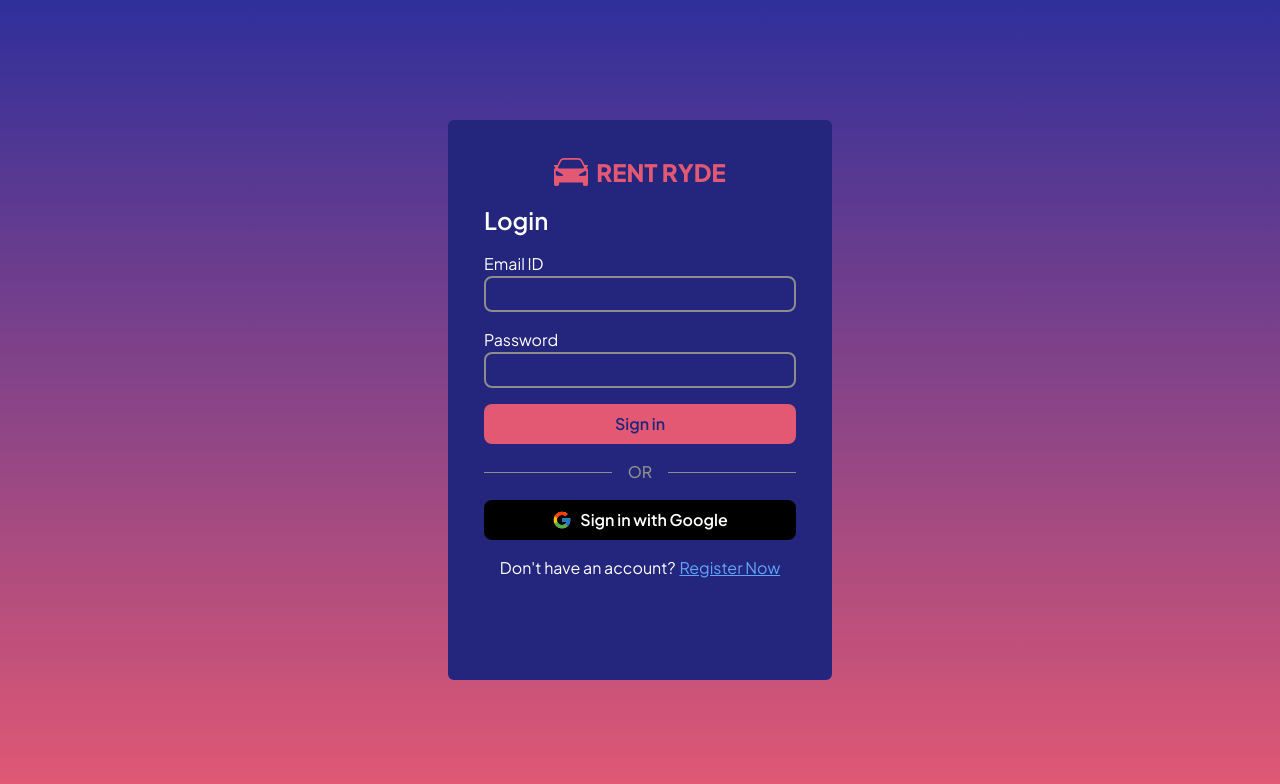
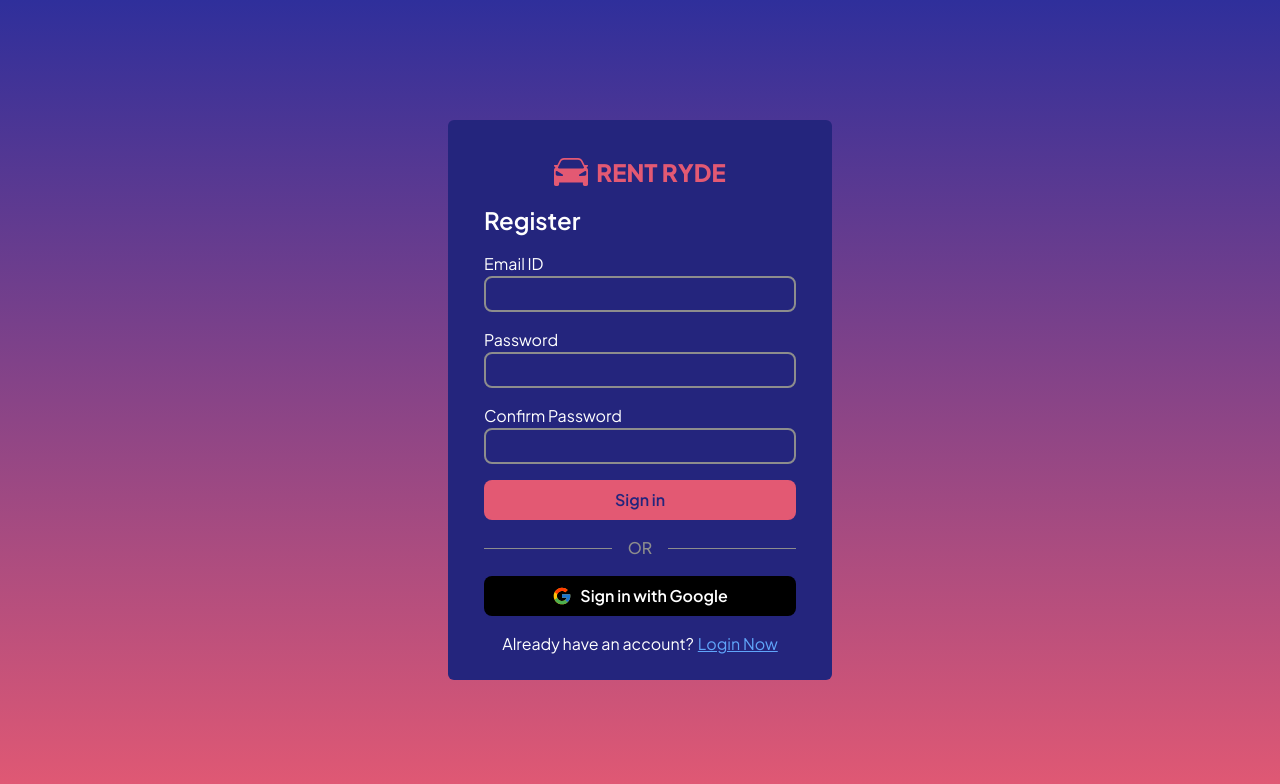
Before and after one commit to akshithP/rent-ryde, a Next.js app: page /auth in a window 1280 px wide. Shown: the top 784 px of the page. Built offline with nearby package versions, Linux system fonts and the light colour scheme.

Commit message:
Added function to switch between login and register forms

```diff
--- a/app/auth/page.tsx
+++ b/app/auth/page.tsx
@@ -1,15 +1,31 @@
-import React from "react";
+"use client";
+import React, { useState } from "react";
 import Login from "@/components/Auth Form/Login";
 import Register from "@/components/Auth Form/Register";
 
-const page = () => {
+const Auth = () => {
+  // State to handle whether to show login or regiser
+  const [activeForm, setActiveForm] = useState("register");
+
+  // Handle form change
+  const switchToLogin = () => {
+    setActiveForm("login");
+  };
+  const switchToRegiser = () => {
+    setActiveForm("register");
+  };
+
   return (
-    <div className="flex items-center justify-center bg-gradient-to-b from-secondary to-primary h-screen ">
+    <div className="flex shadow-xl items-center justify-center bg-gradient-to-b from-secondary to-primary h-screen ">
       <div className="md:w-96 md:h-[560px] w-80 h-[520px] bg-secondary2 rounded-md px-5 py-5">
-        <Login  />
+        {activeForm === "register" ? (
+          <Register switchToLogin={switchToLogin} />
+        ) : (
+          <Login switchToRegiser={switchToRegiser} />
+        )}
       </div>
     </div>
   );
 };
 
-export default page;
+export default Auth;
--- a/components/Auth Form/Login.tsx
+++ b/components/Auth Form/Login.tsx
@@ -4,7 +4,7 @@
 import CarLogo from "../../public/icons/car-logo.svg";
 import { FcGoogle as GoogleIcon } from "react-icons/fc";
 
-const Login = () => {
+const Login = ({ switchToRegiser }: any) => {
   return (
     <div>
       <div className="grid grid-col-1 p-4 gap-4 text-textPrimary">
@@ -79,7 +79,12 @@
         {/*-------------------------------GOOGLE SIGN IN BUTTON------------------------------- */}
         <div className="flex items-center justify-center gap-1 font-normal">
           <span>Don&apos;t have an account? </span>
-          <span className="text-blue-400 underline">Register Now</span>
+          <span
+            className="text-blue-400 underline hover:cursor-pointer hover:text-blue-200"
+            onClick={switchToRegiser}
+          >
+            Register Now
+          </span>
         </div>
       </div>
     </div>
--- a/components/Auth Form/Register.tsx
+++ b/components/Auth Form/Register.tsx
@@ -4,7 +4,7 @@
 import CarLogo from "../../public/icons/car-logo.svg";
 import { FcGoogle as GoogleIcon } from "react-icons/fc";
 
-const Register = () => {
+const Register = ({ switchToLogin }: any) => {
   return (
     <div>
       <div className="grid grid-col-1 p-4 gap-4 text-textPrimary">
@@ -88,7 +88,12 @@
         {/*-------------------------------GOOGLE SIGN IN BUTTON------------------------------- */}
         <div className="flex items-center justify-center gap-1 font-normal">
           <span>Already have an account? </span>
-          <span className="text-blue-400 underline">Login Now</span>
+          <span
+            className="text-blue-400 underline hover:cursor-pointer hover:text-blue-200"
+            onClick={switchToLogin}
+          >
+            Login Now
+          </span>
         </div>
       </div>
     </div>
```
